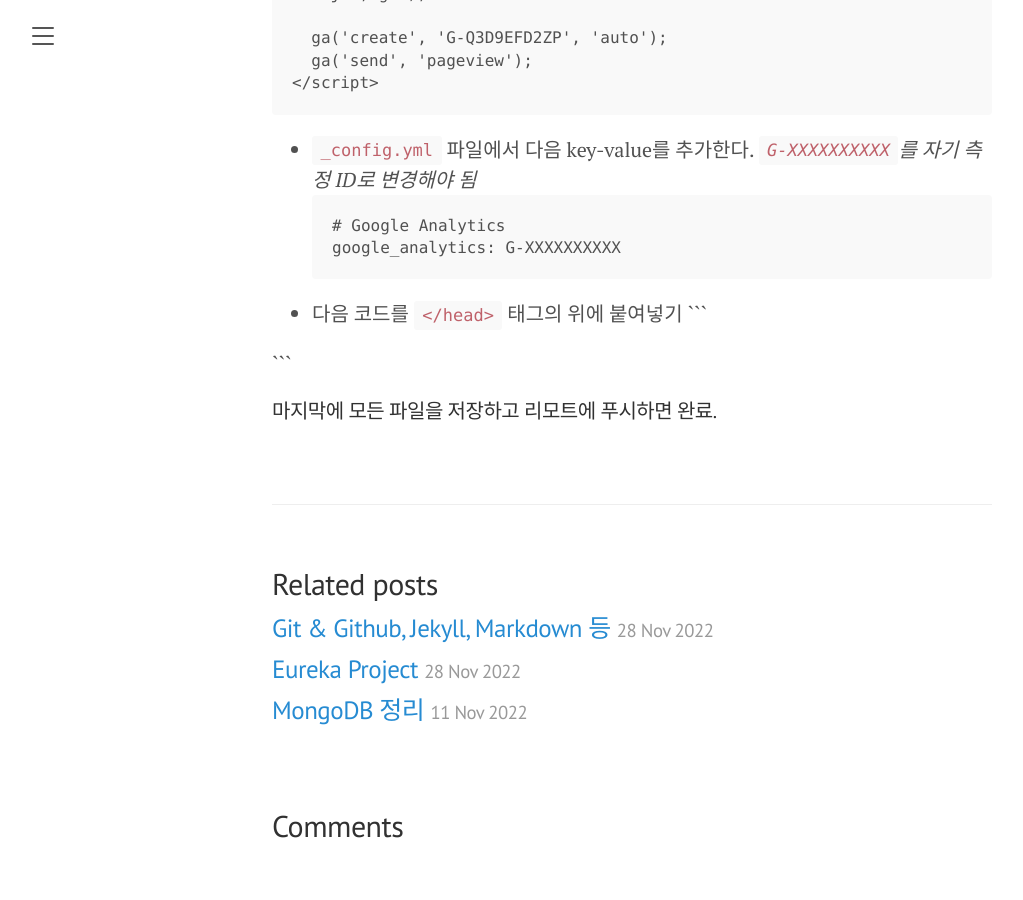
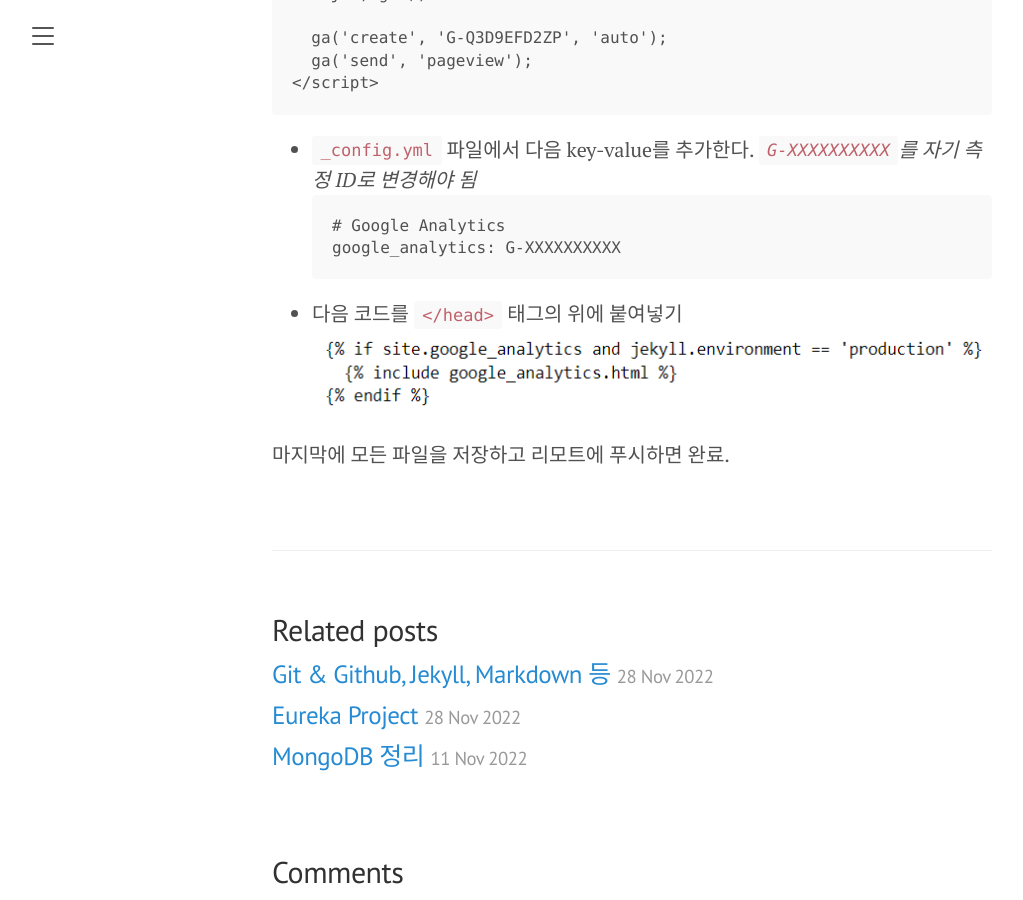
Before and after one commit to 20223073/20223073.github.io, a Jekyll site: the page built from _posts/2022-11-28-google-analytics.md, in a window 1280 px wide and 900 px high, scrolled down 4082 px. Shown: the whole window, without its empty margins (8-1031 px from the left). Built offline with Jekyll 4.4.1, drawn with Linux system fonts in a browser that asks for light colours; comment, search, counter and statistics services are not loaded; before the commit the page ends 4936 px from its top, so only the background shows below that; some of the changed lines change nothing that is shown.

Commit message:
update: post

````diff
--- a/_posts/2022-11-28-google-analytics.md
+++ b/_posts/2022-11-28-google-analytics.md
@@ -70,10 +70,7 @@
 ```
 
 - 다음 코드를 `</head>` 태그의 위에 붙여넣기
-```
-  {% if site.google_analytics and jekyll.environment == 'production' %}
-    {% include google_analytics.html %}
-  {% endif %}
-```
+![screenshot](https://raw.githubusercontent.com/20223073/20223073.github.io/main/public/screenshot12.png)
 
-##### 마지막에 모든 파일을 저장하고 리모트에 푸시하면 완료.
+
+마지막에 모든 파일을 저장하고 리모트에 푸시하면 완료.
````
